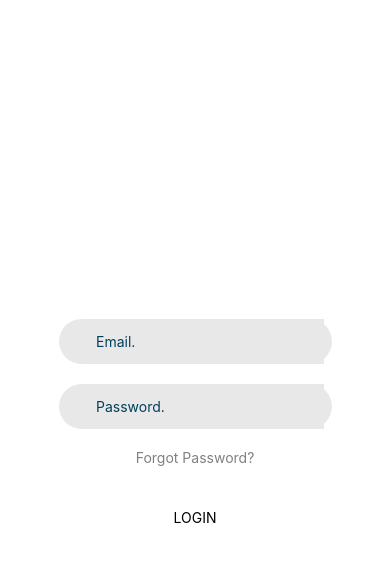
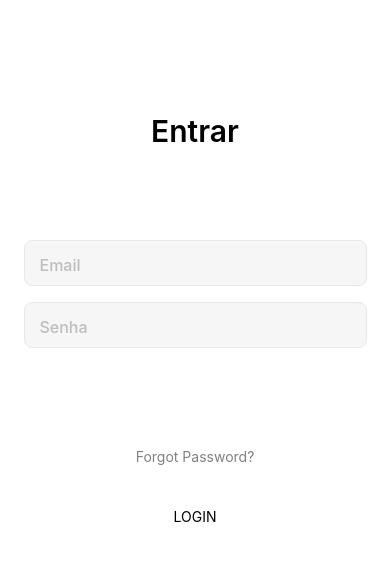
Before and after one commit to Parkfy-Team/Parkfy-Project, a React Native app in the folder Parkfy/: screen /Screen_Entrar in a window 390 px wide. Shown: the top 562 px of the page. Built offline with nearby package versions, Linux system fonts and the light colour scheme.

Commit message:
"Entrar" Page Changes
- "Entrar" text added
- "Email" text field edited
- "Senha" text field edited

```diff
--- a/Parkfy/App.js
+++ b/Parkfy/App.js
@@ -180,20 +180,23 @@ function Screen_Entrar(){
   return (
     <View style={css_Entrar.body}>
 
-      <View style={css_Entrar.inputView}>
+      <View style={css_Entrar.emailBtn}>
         <TextInput
-          style={css_Entrar.TextInput}
-          placeholder="Email."
-          placeholderTextColor="#003f5c"
+          style={css_Entrar.emailText}
+          placeholder="Email"
+          placeholderTextColor="#BDBDBD"
+          autoCapitalize = "none"
           onChangeText={(email) => setEmail(email)}
         />
       </View>
 
-      <View style={css_Entrar.inputView}>
+      <Text style={css_Entrar.entrarLoginText}>Entrar</Text>
+
+      <View style={css_Entrar.senhaBtn}>
         <TextInput
-          style={css_Entrar.TextInput}
-          placeholder="Password."
-          placeholderTextColor="#003f5c"
+          style={css_Entrar.senhaText}
+          placeholder="Senha"
+          placeholderTextColor="#BDBDBD"
           secureTextEntry={true}
           onChangeText={(password) => setPassword(password)}
         />
@@ -215,6 +218,18 @@ const css_Entrar = StyleSheet.create({
     backgroundColor: "white",
     alignItems: "center",
     justifyContent: "center",
+  },
+
+  entrarLoginText: {
+    width: PixelRatio.roundToNearestPixel(89),
+    height: PixelRatio.roundToNearestPixel(36),
+    fontSize: PixelRatio.roundToNearestPixel(30),
+    fontWeight: "600",
+    fontStyle: "normal",
+    lineHeight: PixelRatio.roundToNearestPixel(30),
+    textAlign: "center",
+    color: "#000000",
+    bottom: PixelRatio.roundToNearestPixel(250)
   },
 
   image: {
@@ -279,7 +294,54 @@ const css_Entrar = StyleSheet.create({
   visitanteText:{
     marginTop: 20,
     color: '#2DCDB0',
+  },
+
+  emailBtn:{
+    width: PixelRatio.roundToNearestPixel(343),
+    height: PixelRatio.roundToNearestPixel(46),
+    display: 'flex',
+    flexDirection:"column",
+    alignItems:"left",
+    padding:(15,15),
+    borderRadius: PixelRatio.roundToNearestPixel(8),
+    backgroundColor: "#F6F6F6",
+    borderWidth: PixelRatio.roundToNearestPixel(1),
+    borderColor: "rgba(232, 232, 232, 1.0)",
+    bottom: PixelRatio.roundToNearestPixel(80),
+  },
+
+  emailText:{
+    height: PixelRatio.roundToNearestPixel(19),
+    fontSize: PixelRatio.roundToNearestPixel(16),
+    fontWeight: "500",
+    fontStyle: "normal",
+    lineHeight: PixelRatio.roundToNearestPixel(16),
+    color: "black"
+  },
+
+  senhaBtn:{
+    width: PixelRatio.roundToNearestPixel(343),
+    height: PixelRatio.roundToNearestPixel(46),
+    display: 'flex',
+    flexDirection:"column",
+    alignItems:"left",
+    padding:(15,15),
+    borderRadius: PixelRatio.roundToNearestPixel(8),
+    backgroundColor: "#F6F6F6",
+    borderWidth: PixelRatio.roundToNearestPixel(1),
+    borderColor: "rgba(232, 232, 232, 1.0)",
+    bottom: PixelRatio.roundToNearestPixel(100),
+  },
+
+  senhaText:{
+    height: PixelRatio.roundToNearestPixel(19),
+    fontSize: PixelRatio.roundToNearestPixel(16),
+    fontWeight: "500",
+    fontStyle: "normal",
+    lineHeight: PixelRatio.roundToNearestPixel(16),
+    color: "black"
   }
+
 });
 
 
```
